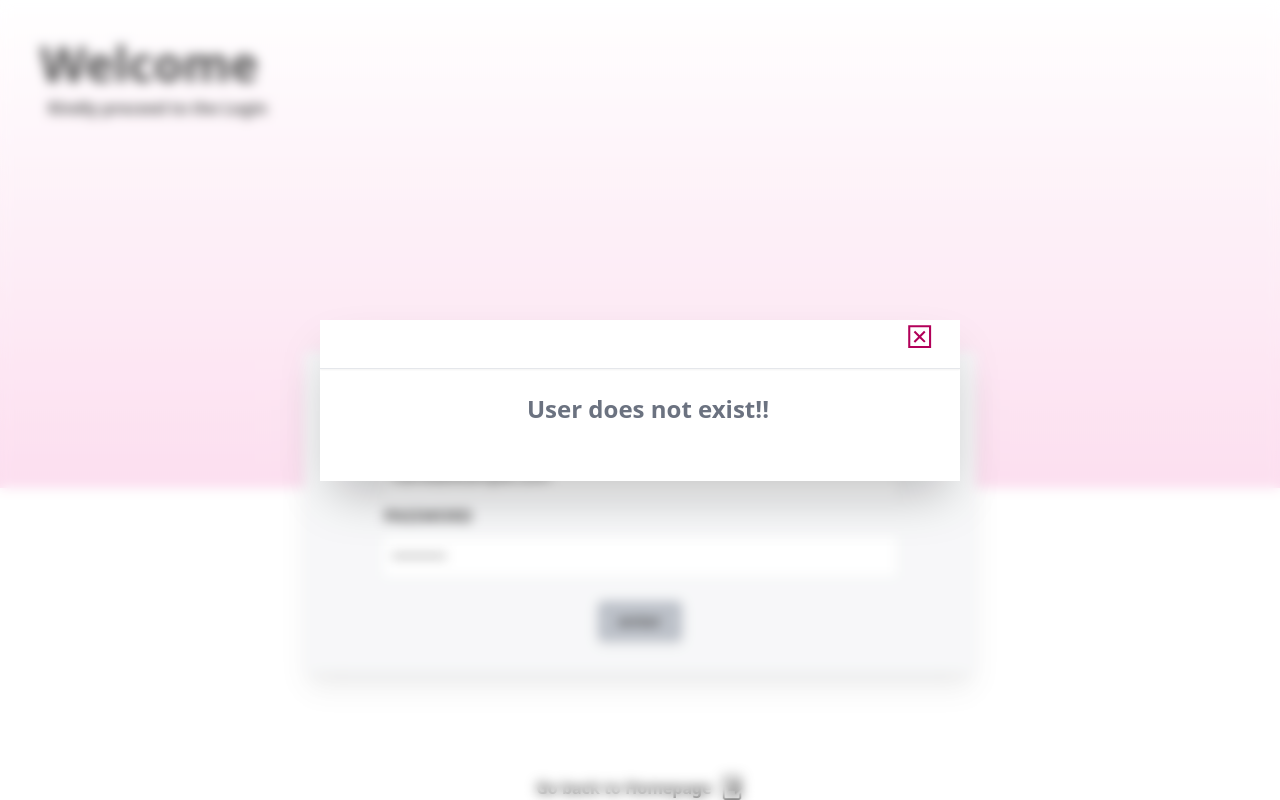
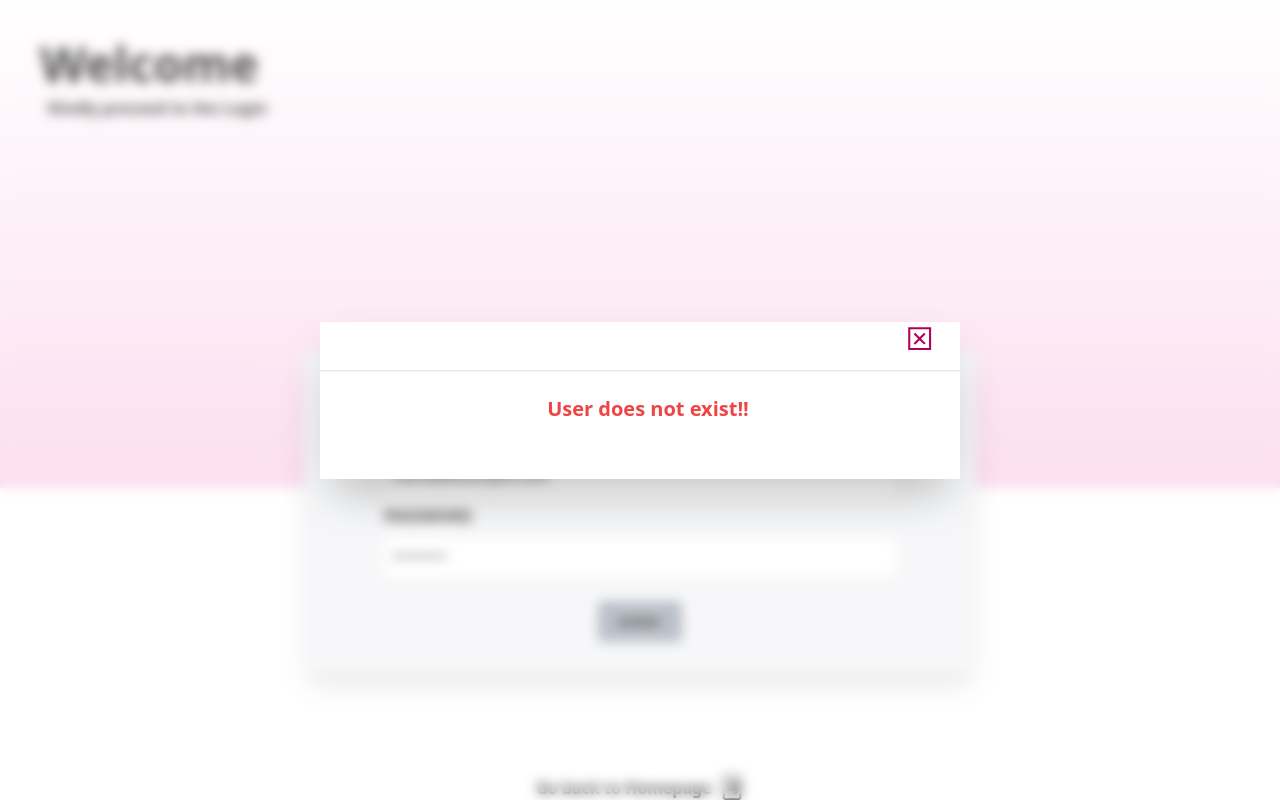
Before and after one commit to Victorakinwunmi/cake-web, a Nuxt app: page /login in a window 1280 px wide. Both pictures are taken after typing "name@example.com", "Sample123" into the empty fields and a click on the button "enter". Built offline with nearby package versions, Linux system fonts and the light colour scheme.

Commit message:
i changed the pop up error message color  in login page

```diff
--- a/pages/login.vue
+++ b/pages/login.vue
@@ -30,12 +30,12 @@
     </BigModal>
     <BigModal :Show="wrong_pass" @cancel="userValidation">
       <template #desc>
-         <h1 class="text-lg lg:text-2xl text-center">The passsword you typed is incorrect!</h1>
+         <h1 class="text-base lg:text-xl text-red-500 text-center">The passsword you typed is incorrect!</h1>
       </template>
     </BigModal>
     <BigModal :Show="doesnt_exist" @cancel="userValidation">
       <template #desc>
-         <h1 class="text-lg lg:text-2xl text-center">User does not exist!!</h1>
+         <h1 class="text-base lg:text-xl text-red-500 text-center">User does not exist!!</h1>
       </template>
     </BigModal>
 
```
